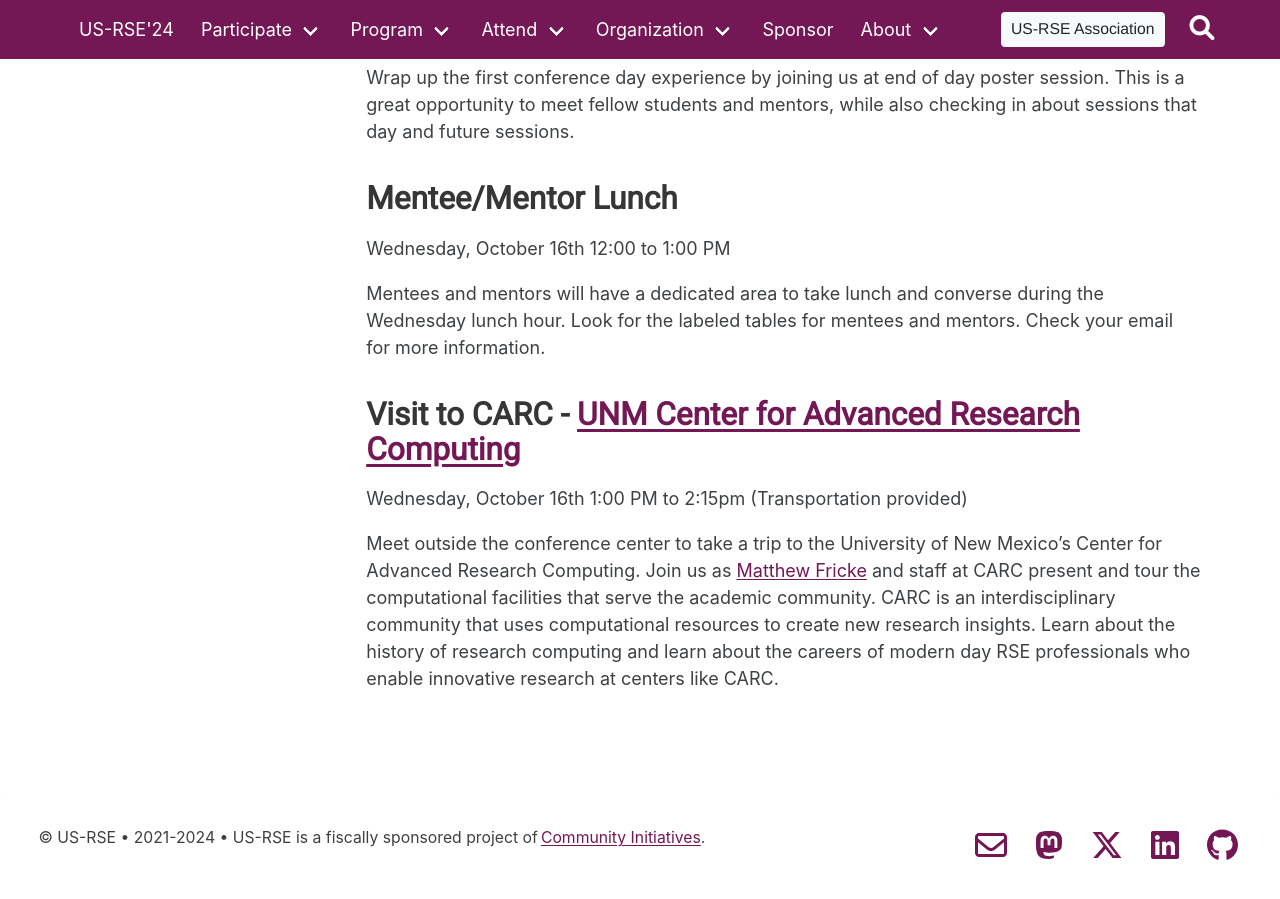
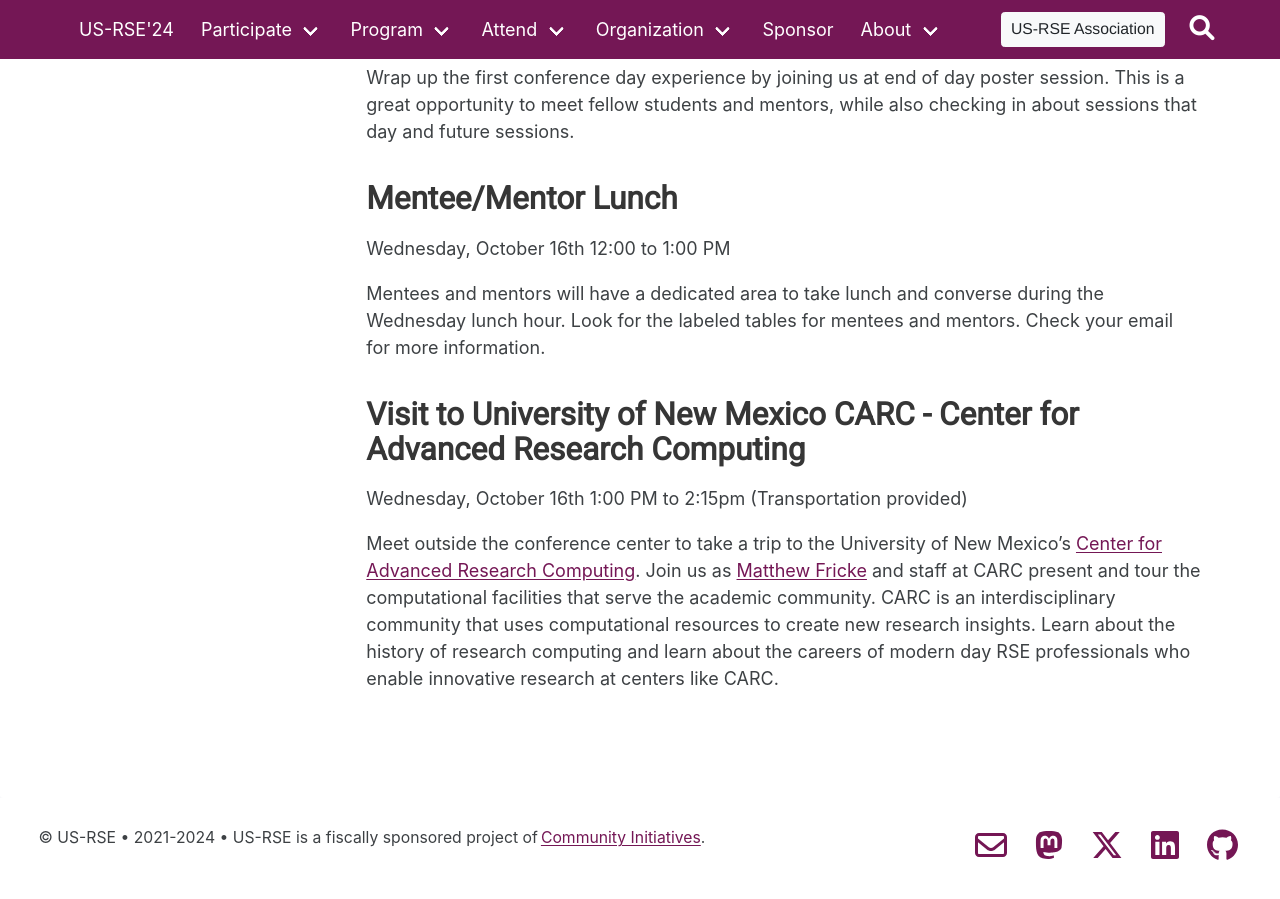
Before and after one commit to USRSE/usrse24, a Jekyll site: the page built from pages/program/abstracts/student-program.md, in a window 1280 px wide and 900 px high, scrolled down 767 px. Built offline with Jekyll 4.4.1, drawn with Linux system fonts in a browser that asks for light colours; a style sheet for code colours, icons or effects is not loaded; some of the changed text lies outside the part shown.

Commit message:
Update student-program.md
Move link outside the sub header title text

```diff
--- a/pages/program/abstracts/student-program.md
+++ b/pages/program/abstracts/student-program.md
@@ -43,11 +43,11 @@ Mentees and mentors will have a dedicated area to take lunch and converse
 during the Wednesday lunch hour. Look for the labeled tables for mentees
 and mentors. Check your email for more information.
 
-## Visit to CARC - [UNM Center for Advanced Research Computing](https://carc.unm.edu/)
+## Visit to University of New Mexico CARC - Center for Advanced Research Computing
 Wednesday, October 16th 1:00 PM to 2:15pm (Transportation provided)
 
 Meet outside the conference center to take a trip to the University of New Mexico's
-Center for Advanced Research Computing. Join us as [Matthew Fricke](https://www.cs.unm.edu/directory/faculty-profiles/matthew-fricke.html)
+[Center for Advanced Research Computing](https://carc.unm.edu/). Join us as [Matthew Fricke](https://www.cs.unm.edu/directory/faculty-profiles/matthew-fricke.html)
 and staff at CARC present and tour the computational facilities that serve the academic community.
 CARC is an interdisciplinary community that uses computational resources to create new research insights.
 Learn about the history of research computing and learn about the careers of modern day RSE
```
